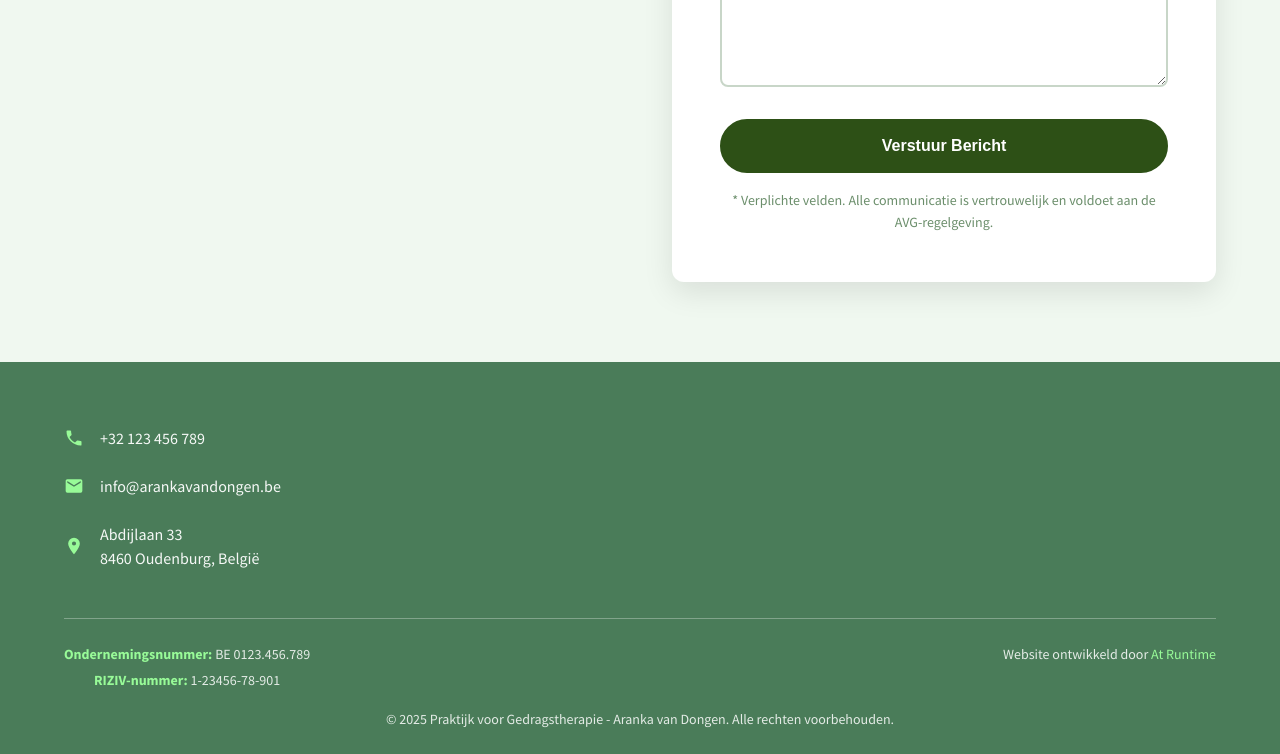
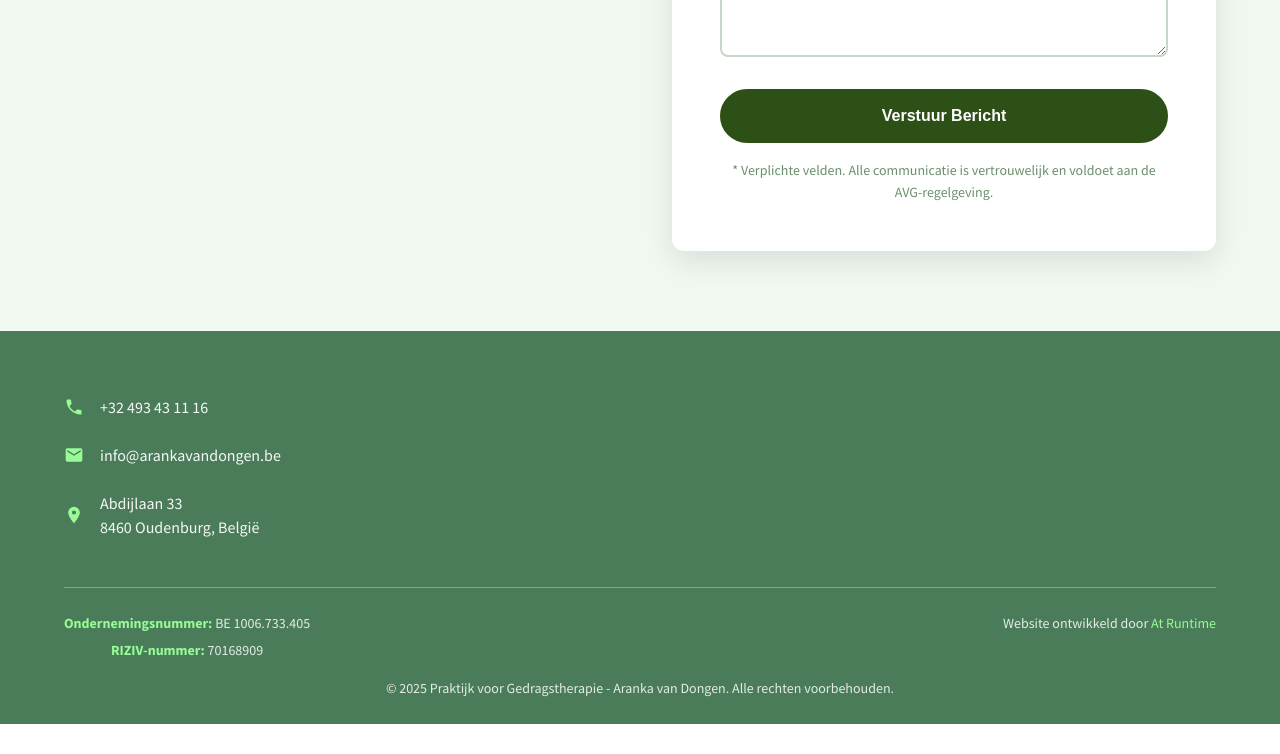
Before and after one commit to alexandersels/aranka-website, a website built with webpack: page index.html in a window 1280 px wide. Shown: the part 5534-6288 px from the top of the page. After the commit the page ends 6258 px from the top, so only its background shows below. Built offline with nearby package versions, Linux system fonts and the light colour scheme.

Commit message:
test deployment

```diff
--- a/index.html
+++ b/index.html
@@ -420,7 +420,6 @@
             </div>
           </div>
           <p class="pricing-note">Maximum 8 sessies per periode</p>
-          <p class="pricing-eligibility">Voor lichte tot matige psychische problemen (vanaf 15 jaar)</p>
         </div>
 
         <div class="pricing-option">
@@ -530,7 +529,7 @@
             </svg>
           </div>
           <div class="footer__contact-info">
-            <p><a href="tel:+32123456789">+32 123 456 789</a></p>
+            <p><a href="tel:+32123456789">+32 493 43 11 16</a></p>
           </div>
         </div>
         <div class="footer__contact-item">
@@ -561,8 +560,8 @@
     <div class="footer__bottom">
       <div class="footer__legal">
         <div class="footer__compliance">
-          <p><strong>Ondernemingsnummer:</strong> BE 0123.456.789</p>
-          <p><strong>RIZIV-nummer:</strong> 1-23456-78-901</p>
+          <p><strong>Ondernemingsnummer:</strong> BE 1006.733.405</p>
+          <p><strong>RIZIV-nummer:</strong> 70168909</p>
         </div>
         <div class="footer__credits">
           <p>Website ontwikkeld door <a href="https://atruntime.be" target="_blank" rel="noopener">At Runtime</a></p>
```
